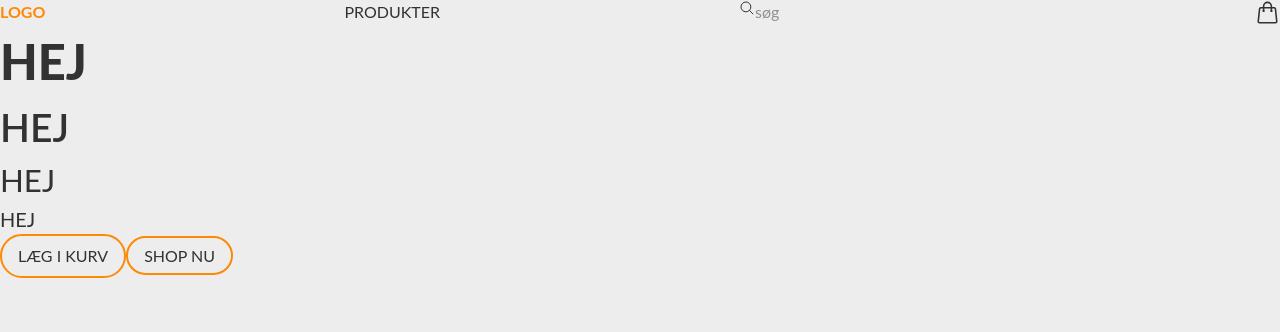
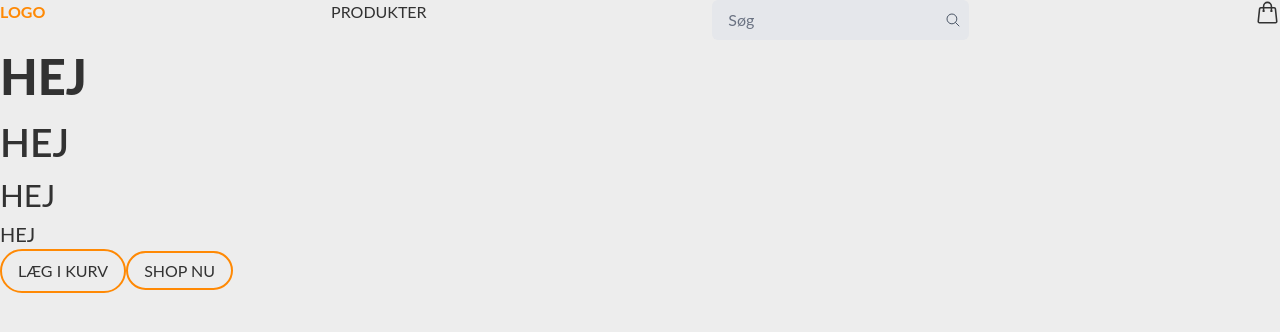
Before and after one commit to Lamo0004/simple-shop, a Next.js app: page / in a window 1280 px wide. Shown: the top 332 px of the page. Built offline with nearby package versions, Linux system fonts and the light colour scheme.

Commit message:
search bar done

```diff
--- a/src/components/SearchBar.jsx
+++ b/src/components/SearchBar.jsx
@@ -2,9 +2,15 @@ import { IoSearchOutline } from "react-icons/io5";
 
 const SearchBar = () => {
   return (
-    <div className="flex">
-      <IoSearchOutline />
-      <input type="text" placeholder="søg"></input>
+    <div className="relative w-full max-w-sm">
+      <input
+        type="text"
+        placeholder="Søg"
+        className="w-full py-2 pr-10 pl-4 rounded-md bg-gray-200 placeholder-gray-500 focus:outline-none focus:ring-2 focus:ring-gray-400"
+      />
+      <div className="absolute inset-y-0 right-2 flex items-center pointer-events-none text-gray-600">
+        <IoSearchOutline />
+      </div>
     </div>
   );
 };
```
